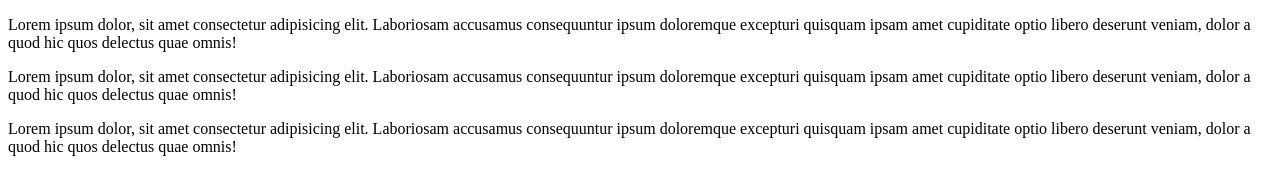
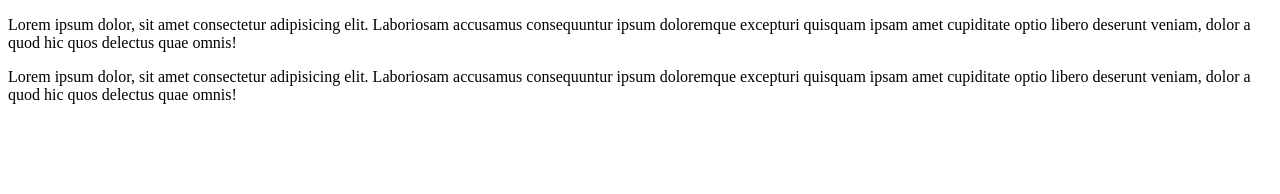
Before and after one commit to lballesterosv/projet-ecommerce, a plain HTML site: page index.html in a window 1280 px wide. Drawn offline with Linux system fonts and the light colour scheme.

Commit message:
suppresion de paragraphe

```diff
--- a/index.html
+++ b/index.html
@@ -18,10 +18,6 @@
             accusamus consequuntur ipsum doloremque excepturi quisquam ipsam amet
             cupiditate optio libero deserunt veniam, dolor a quod hic quos
             delectus quae omnis!</p>
-        <p>Lorem ipsum dolor, sit amet consectetur adipisicing elit. Laboriosam
-            accusamus consequuntur ipsum doloremque excepturi quisquam ipsam amet
-            cupiditate optio libero deserunt veniam, dolor a quod hic quos
-            delectus quae omnis!</p>
     </div>
 
 </body>
```
